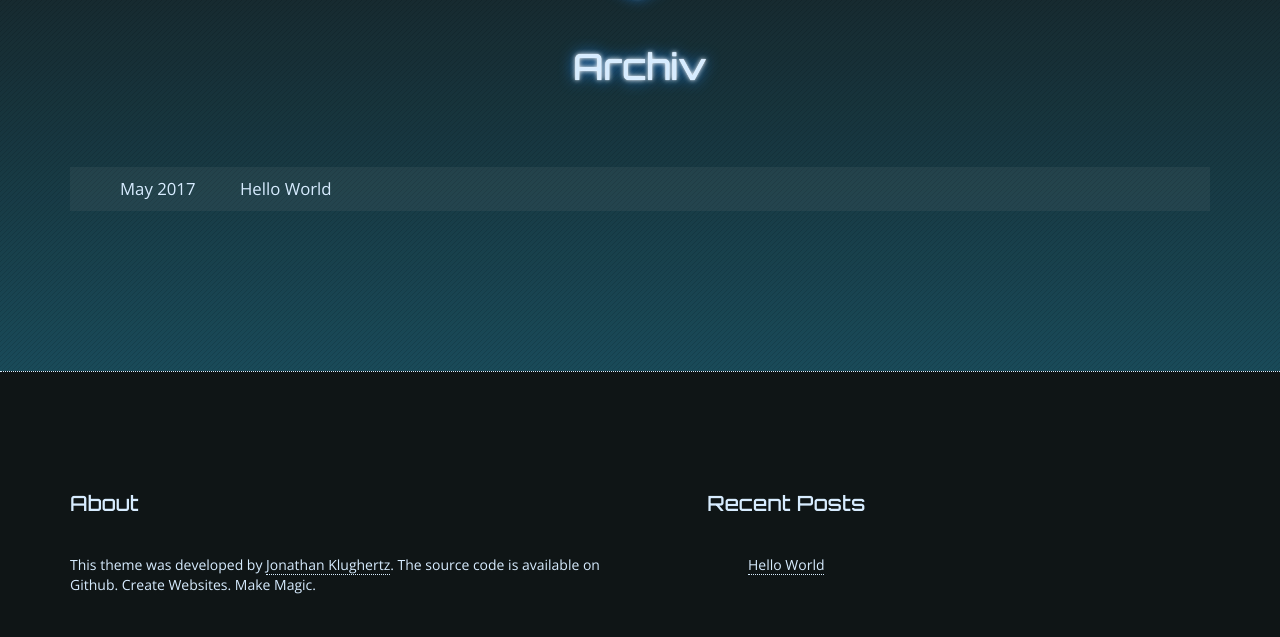
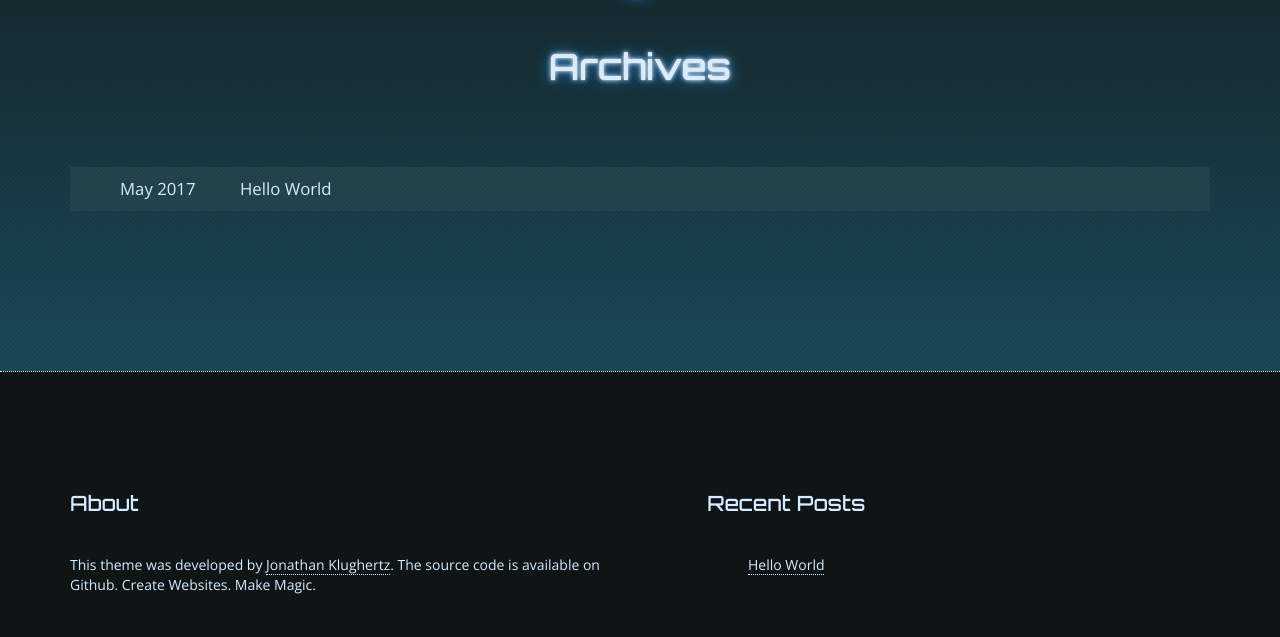
Before and after one commit to zhangchao2016/zhangchao2016, a plain HTML site: page archives/index.html in a window 1280 px wide. Shown: the part 163-800 px from the top of the page. Drawn offline with nearby package versions, Linux system fonts and the light colour scheme.

Commit message:
Site updated: 2017-05-30 20:14:18

```diff
--- a/archives/index.html
+++ b/archives/index.html
@@ -40,7 +40,7 @@
 
     <!-- Title -->
 
-    <title>Archiv - Chao</title>
+    <title>Archives - Chao</title>
 
     <!-- Bootstrap Core CSS -->
     <link rel="stylesheet" href="//maxcdn.bootstrapcdn.com/bootstrap/4.0.0-alpha.2/css/bootstrap.min.css" integrity="sha384-y3tfxAZXuh4HwSYylfB+J125MxIs6mR5FOHamPBG064zB+AFeWH94NdvaCBm8qnd" crossorigin="anonymous">
@@ -137,7 +137,7 @@
     <div class="logo">
         <a href="/"><i class="logo-icon fa fa-cube" aria-hidden="true"></i></a>
 
-            <h1 id="main-title" class="title">Archiv</h1>
+            <h1 id="main-title" class="title">Archives</h1>
 
     </div>
 </header>
```
Also changed, not shown: archives/2017/05/index.html (+1 -1 lines), archives/2017/index.html (+1 -1 lines).
